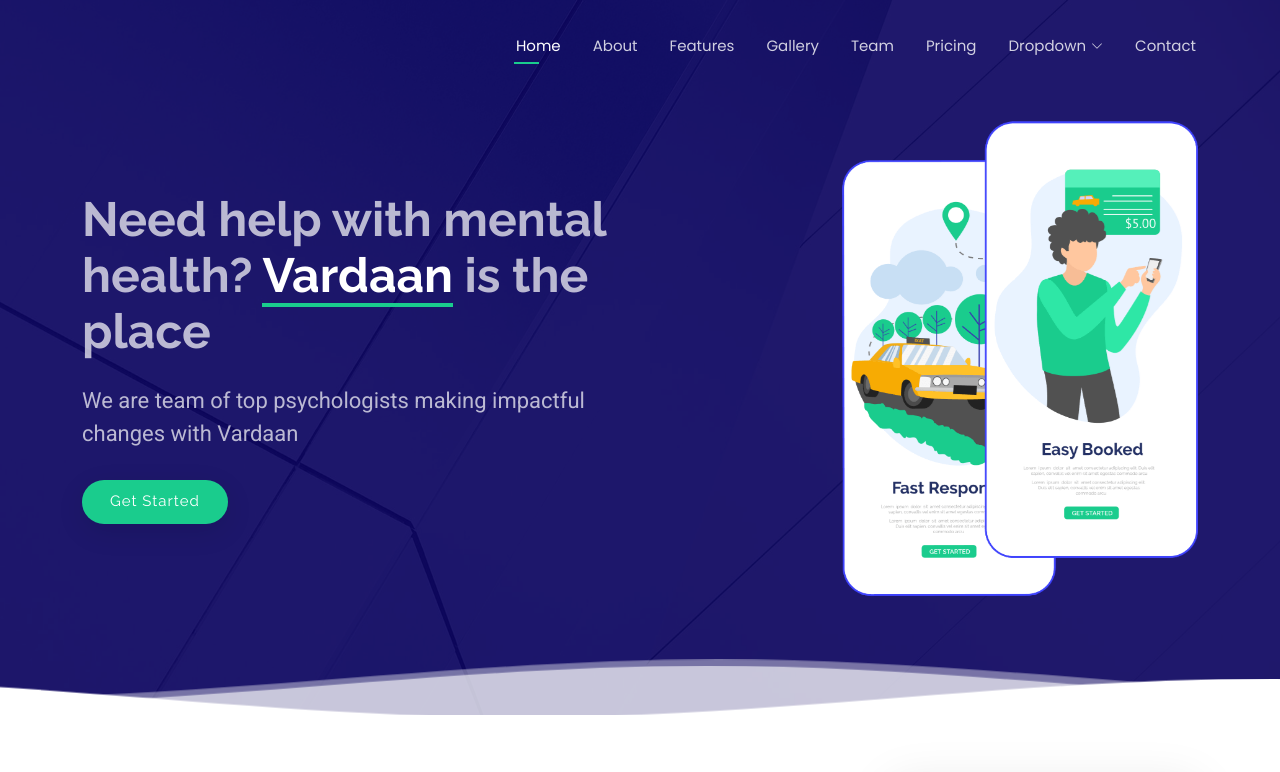
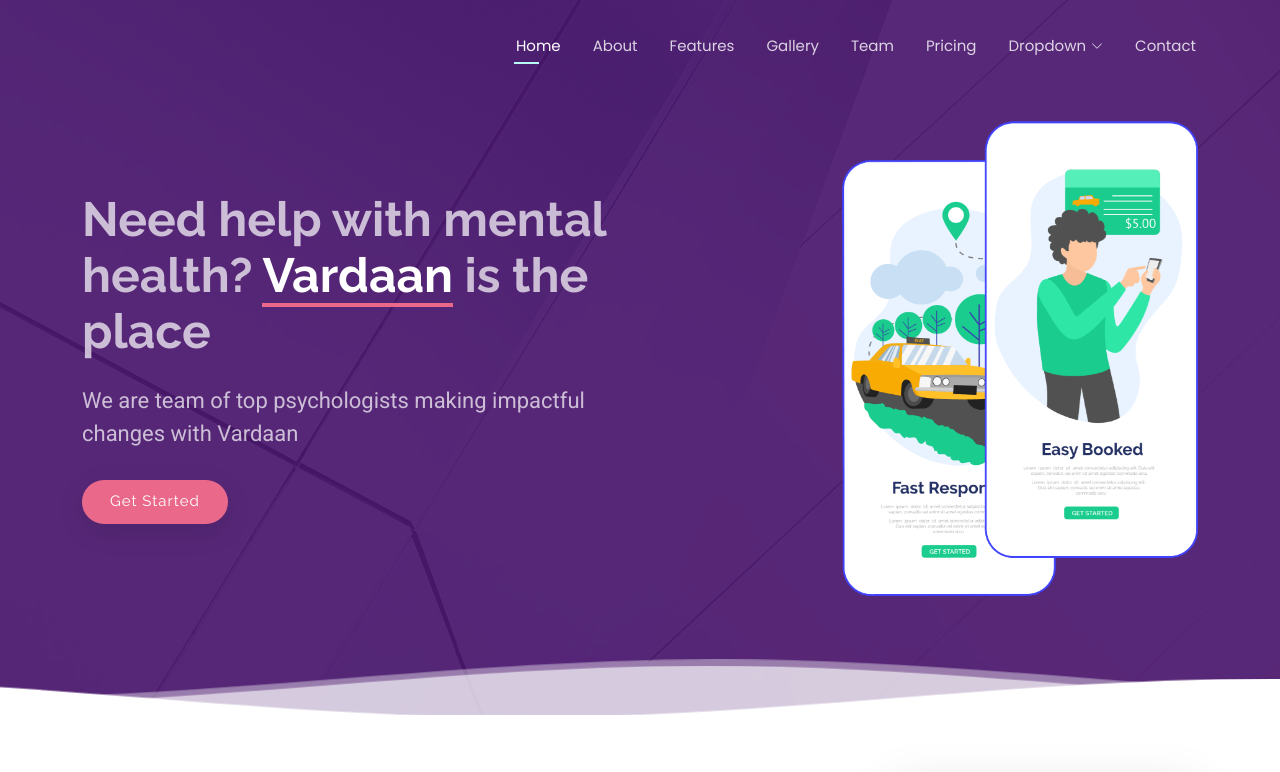
Before and after one commit to Shriya-Arunkumar/Vardaan, a plain HTML site: page index.html in a window 1280 px wide. Shown: the top 772 px of the page. Drawn offline with Linux system fonts and the light colour scheme; animation ran at ten frames a second.

Commit message:
update main.css

```diff
--- a/assets/css/main.css
+++ b/assets/css/main.css
@@ -21,8 +21,8 @@
 :root {
   --background-color: #ffffff; /* Background color for the entire website, including individual sections */
   --default-color: #444444; /* Default color used for the majority of the text content across the entire website */
-  --heading-color: #040677; /* Color for headings, subheadings and title throughout the website */
-  --accent-color: #1acc8d; /* Accent color that represents your brand on the website. It's used for buttons, links, and other elements that need to stand out */
+  --heading-color: #47126b; /* Color for headings, subheadings and title throughout the website */
+  --accent-color: #ea698b; /* Accent color that represents your brand on the website. It's used for buttons, links, and other elements that need to stand out */
   --surface-color: #ffffff; /* The surface color is used as a background of boxed elements within sections, such as cards, icon boxes, or other elements that require a visual separation from the global background. */
   --contrast-color: #ffffff; /* Contrast color for text, ensuring readability against backgrounds of accent, heading, or default colors. */
 }
@@ -30,11 +30,11 @@
 /* Nav Menu Colors - The following color variables are used specifically for the navigation menu. They are separate from the global colors to allow for more customization options */
 :root {
   --nav-color: #ffffff;  /* The default color of the main navmenu links */
-  --nav-hover-color: #1acc8d; /* Applied to main navmenu links when they are hovered over or active */
+  --nav-hover-color: #b9faf8; /* Applied to main navmenu links when they are hovered over or active */
   --nav-mobile-background-color: #ffffff; /* Used as the background color for mobile navigation menu */
   --nav-dropdown-background-color: #ffffff; /* Used as the background color for dropdown items that appear when hovering over primary navigation items */
   --nav-dropdown-color: #444444; /* Used for navigation links of the dropdown items in the navigation menu. */
-  --nav-dropdown-hover-color: #1acc8d; /* Similar to --nav-hover-color, this color is applied to dropdown navigation links when they are hovered over. */
+  --nav-dropdown-hover-color: #b9faf8; /* Similar to --nav-hover-color, this color is applied to dropdown navigation links when they are hovered over. */
 }
 
 /* Color Presets - These classes override global colors when applied to any section or element, providing reuse of the sam color scheme. */
@@ -45,10 +45,10 @@
 }
 
 .dark-background {
-  --background-color: #08005e;
+  --background-color: #47126b;
   --default-color: #ffffff;
   --heading-color: #ffffff;
-  --surface-color: #0c0091;
+  --surface-color: #47126b;
   --contrast-color: #ffffff;
 }
 
@@ -154,12 +154,12 @@ h6 {
 }
 
 .header .logo {
-  line-height: 1;
+  line-height: 2;
 }
 
 .header .logo img {
-  max-height: 32px;
-  margin-right: 8px;
+  max-height: 60px;
+  margin-right: 8px
 }
 
 .header .logo h1 {
@@ -176,7 +176,7 @@ h6 {
 /* Global Header on Scroll
 ------------------------------*/
 .scrolled .header {
-  --background-color: #10058c;
+  --background-color: #47126b;
 }
 
 /*--------------------------------------------------------------
```
